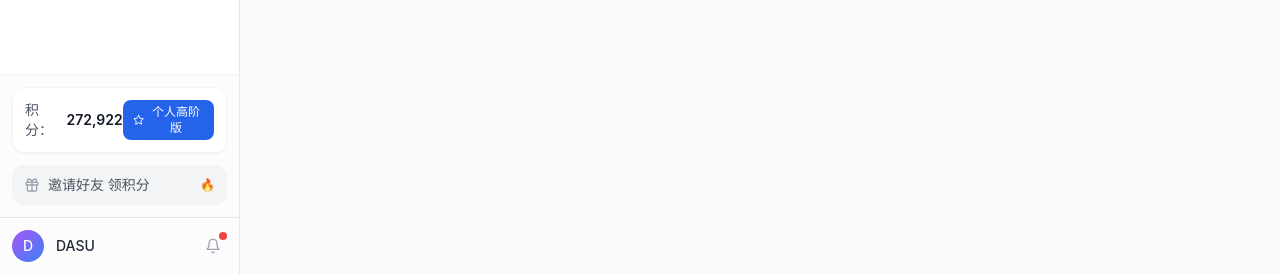
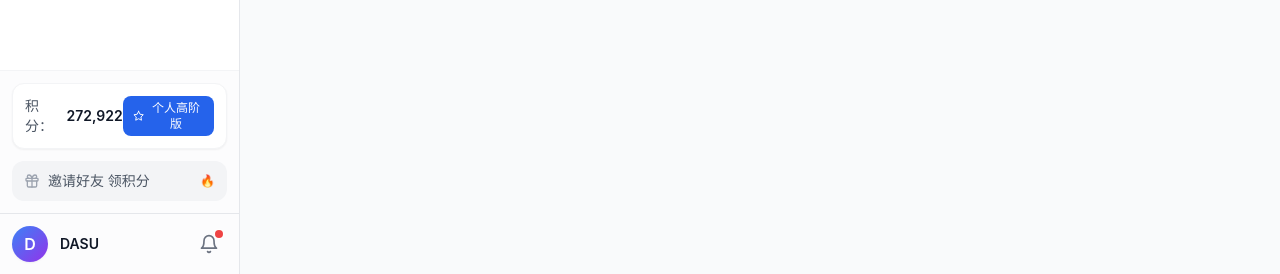
Before and after one commit to GPlanbrand/stratomind, a React (Vite) app: page /projects/assistant in a window 1280 px wide. Shown: the part 526-800 px from the top of the page. Built offline with nearby package versions, Linux system fonts and the light colour scheme.

Commit message:
ui: 优化用户头像和通知图标样式

```diff
--- a/src/components/Sidebar.tsx
+++ b/src/components/Sidebar.tsx
@@ -102,9 +102,18 @@ const Sidebar: React.FC<SidebarProps> = ({ user, collapsed, onToggleCollapse })
           >
             <Star className="w-5 h-5" />
           </button>
-          <div className="w-8 h-8 rounded-full bg-gradient-to-br from-purple-500 to-blue-500 flex items-center justify-center text-white text-sm font-medium">
-            {user?.name?.charAt(0)?.toUpperCase() || 'D'}
-          </div>
+          {/* 用户头像 */}
+          {user?.avatar ? (
+            <img
+              src={user.avatar}
+              alt={user.name || 'User'}
+              className="w-9 h-9 rounded-full object-cover ring-2 ring-gray-100"
+            />
+          ) : (
+            <div className="w-9 h-9 rounded-full bg-gradient-to-br from-blue-500 to-purple-600 flex items-center justify-center text-white text-base font-semibold shadow-sm">
+              {user?.name?.charAt(0)?.toUpperCase() || 'D'}
+            </div>
+          )}
           <button
             onClick={onToggleCollapse}
             className="p-1.5 rounded-lg hover:bg-gray-100 text-gray-400 hover:text-gray-600 transition-colors"
@@ -214,14 +223,24 @@ const Sidebar: React.FC<SidebarProps> = ({ user, collapsed, onToggleCollapse })
         {/* 用户信息 */}
         <div className="px-3 py-3 border-t border-gray-200 flex items-center justify-between">
           <div className="flex items-center gap-3">
-            <div className="w-8 h-8 rounded-full bg-gradient-to-br from-purple-500 to-blue-500 flex items-center justify-center text-white text-sm font-medium">
-              {user?.name?.charAt(0)?.toUpperCase() || 'D'}
-            </div>
-            <span className="text-sm font-medium text-gray-800">{user?.name || 'DASU'}</span>
+            {/* 用户头像 */}
+            {user?.avatar ? (
+              <img
+                src={user.avatar}
+                alt={user.name || 'User'}
+                className="w-9 h-9 rounded-full object-cover ring-2 ring-gray-100"
+              />
+            ) : (
+              <div className="w-9 h-9 rounded-full bg-gradient-to-br from-blue-500 to-purple-600 flex items-center justify-center text-white text-base font-semibold shadow-sm">
+                {user?.name?.charAt(0)?.toUpperCase() || 'D'}
+              </div>
+            )}
+            <span className="text-sm font-semibold text-gray-900">{user?.name || 'DASU'}</span>
           </div>
-          <button className="p-1.5 rounded-lg hover:bg-gray-200 text-gray-400 hover:text-gray-600 transition-colors relative">
-            <Bell className="w-4 h-4" />
-            <span className="absolute top-0 right-0 w-2 h-2 bg-red-500 rounded-full" />
+          {/* 通知图标 */}
+          <button className="relative p-2 rounded-full hover:bg-gray-200 text-gray-500 hover:text-gray-700 transition-colors">
+            <Bell className="w-5 h-5" />
+            <span className="absolute top-1 right-1 w-2 h-2 bg-red-500 rounded-full ring-1 ring-white" />
           </button>
         </div>
       </div>
```
